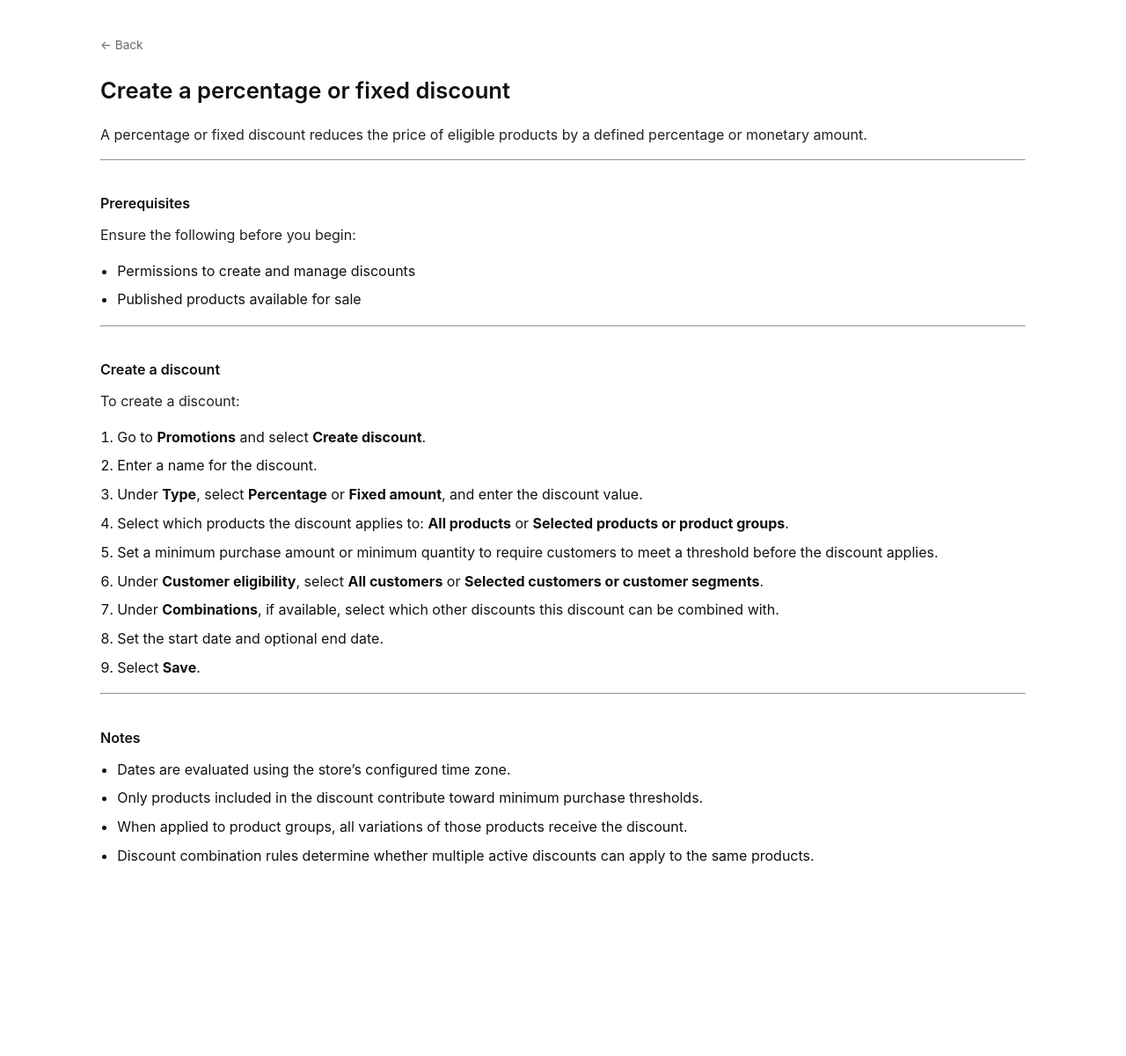
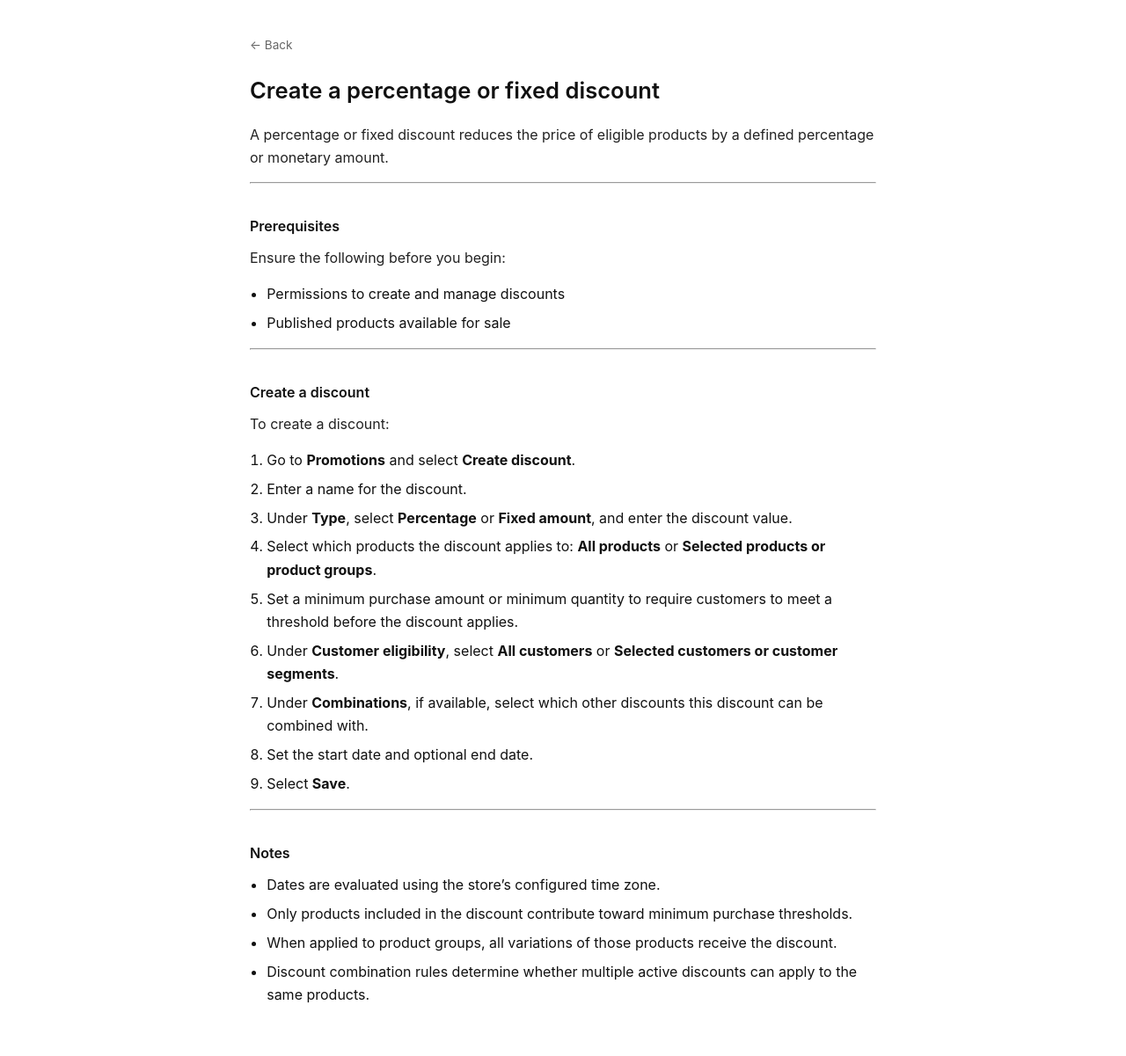
Before and after one commit to malynovskayuliia-eng/malynovskayuliia-eng.github.io, a Jekyll site: the page built from create-a-discount.md, in a window 1280 px wide. Shown: the whole page at 88% size. Built offline with Jekyll 4.4.1, drawn with Linux system fonts in a browser that asks for light colours; before the commit the page ends 1042 px from its top, so only the background shows below that.

Commit message:
Update doc.css

```diff
--- a/assets/css/doc.css
+++ b/assets/css/doc.css
@@ -3,7 +3,7 @@
 /* ============================= */
 
 .doc-container {
-  max-width: 1100px;
+  max-width: 760px;
   margin: 0 auto;
   padding: 2.5rem 1.5rem;
 }
```
